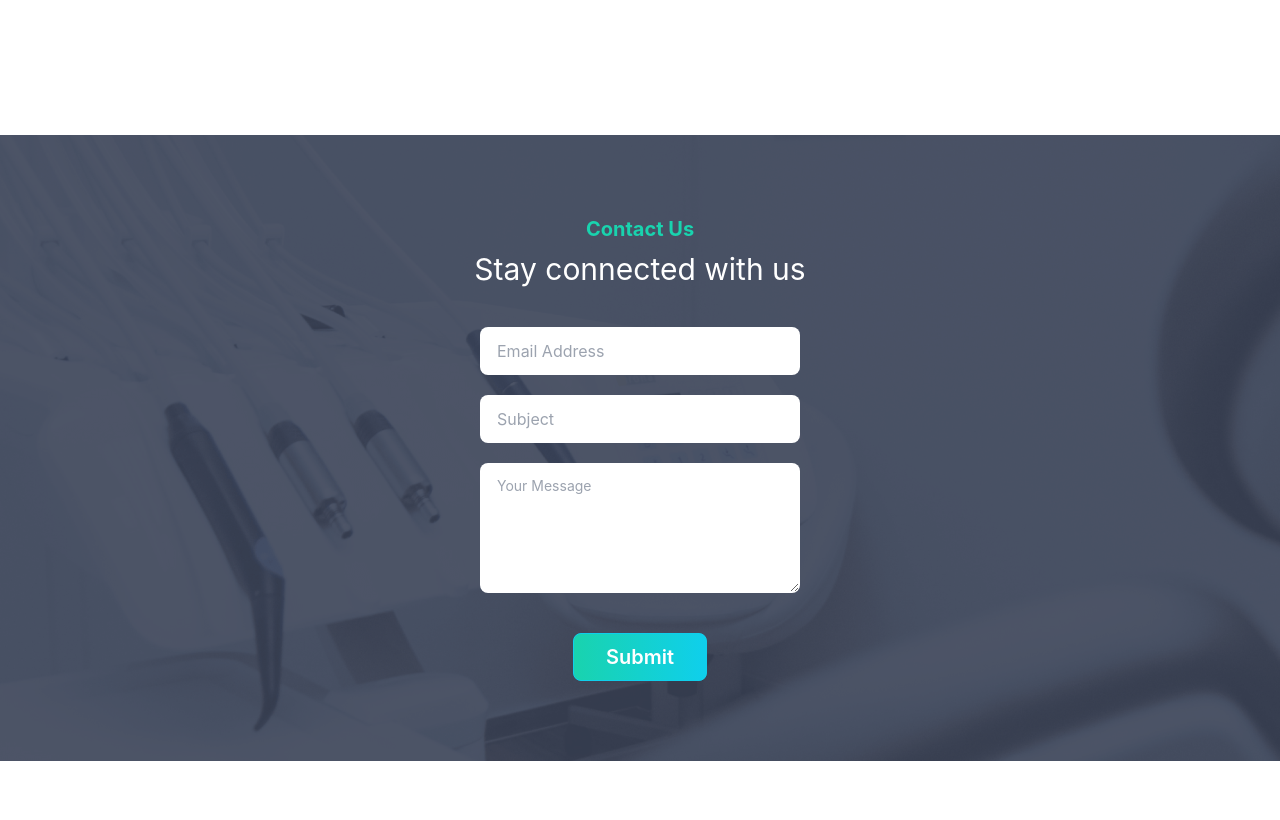
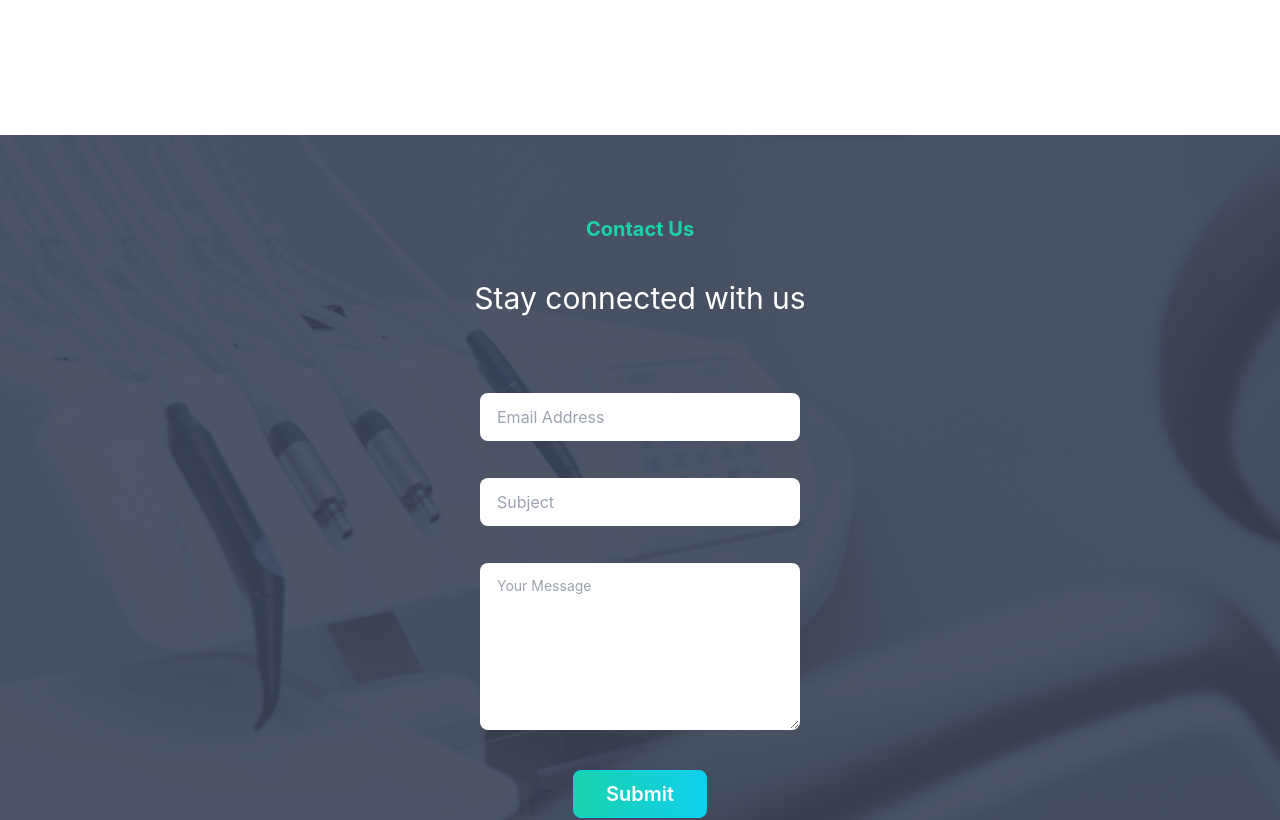
Before and after one commit to ToufiqAlahi/doctors-portal-client-side, a React (Create React App) app: page / in a window 1280 px wide. Shown: the part 4060-4880 px from the top of the page. Built offline with nearby package versions, Linux system fonts and the light colour scheme.

Commit message:
Update Contact.js

```diff
--- a/src/Components/Home/Contact.js
+++ b/src/Components/Home/Contact.js
@@ -2,14 +2,13 @@ import React from 'react';
 
 const Contact = () => {
     return (
-        <div className='bg-appointment-background mb-32 py-20 mx-auto grid grid-cols-1 justify-center '>
-            <h3 className='text-xl text-secondary font-bold mb-2 mx-auto' > Contact Us</h3>
+        <div className='min-h-screen  my-16 lg:mt-0 bg-appointment-background  py-20 mx-auto grid grid-cols-1 justify-center '>
+            <h3 className='text-xl text-secondary font-bold mx-auto' > Contact Us</h3>
             <h3 className='text-3xl text-white mx-auto' > Stay connected with us</h3>
-            <input type="text" placeholder="Email Address" class="mt-10 input w-full max-w-xs mx-auto" />
-            <input type="text" placeholder="Subject" class="mt-5 input w-full max-w-xs mx-auto" />
-            <textarea class="textarea mt-5 w-full max-w-xs mx-auto pb-16" placeholder="Your Message"></textarea>
+            <input type="text" placeholder="Email Address" class=" mt-10 input w-full max-w-xs mx-auto" />
+            <input type="text" placeholder="Subject" class="input w-full max-w-xs mx-auto" />
+            <textarea class="textarea w-full max-w-xs mx-auto pb-16" placeholder="Your Message"></textarea>
             <button className=" px-8 text-xl capitalize  mx-auto mt-10 btn btn-primary bg-gradient-to-r from-secondary to-primary  hover:from-primary hover:to-secondary text-white  ">submit</button>
-
         </div>
     );
 };
```
